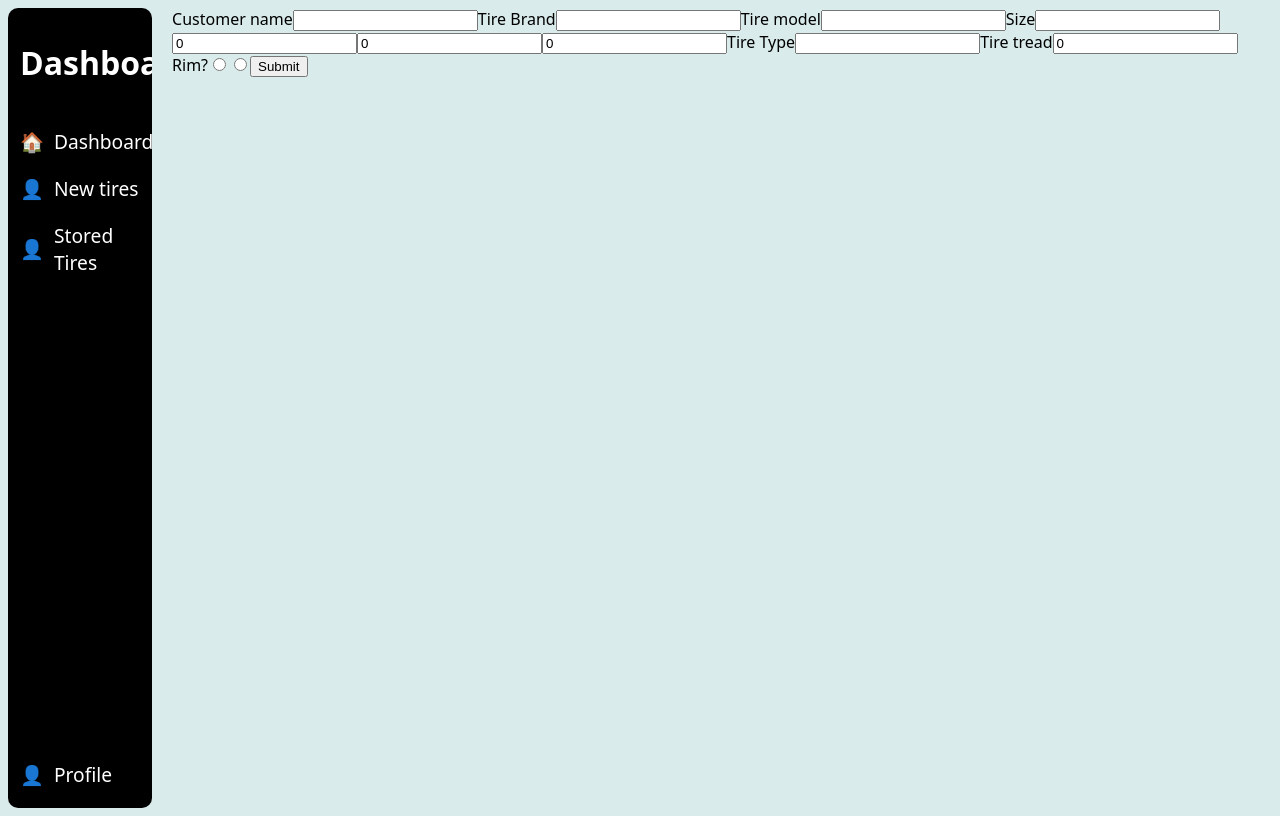
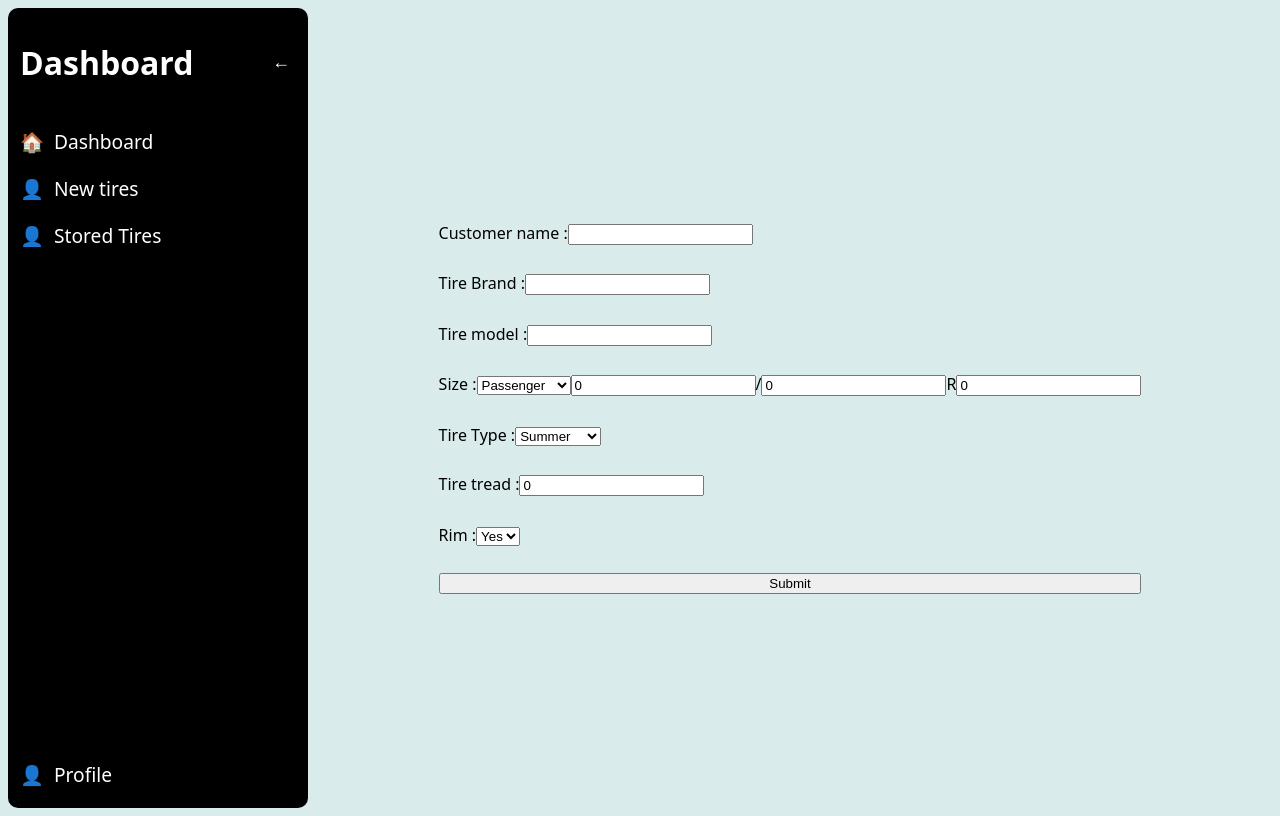
Before and after one commit to LouisThmas/mechani-tracker, a React (Vite) app in the folder client/: page /createtire in a window 1280 px wide. Built offline with nearby package versions, Linux system fonts and the light colour scheme.

Commit message:
feat(create tire): Modified the terrible code to add a tire and some basic formatting

```diff
--- a/client/src/pages/CreateTirePage.css
+++ b/client/src/pages/CreateTirePage.css
@@ -0,0 +1,14 @@
+.content {
+    display: flex;
+    flex-direction: row;
+    height: 100%;
+    justify-content: center;
+    align-items: center;
+}
+
+.form {
+    height: 50%;
+    flex-direction: column;
+    display: flex;
+    justify-content: space-around;
+}
--- a/client/src/pages/CreateTirePage.tsx
+++ b/client/src/pages/CreateTirePage.tsx
@@ -1,84 +1,130 @@
-import { useState } from "react";
+import { useReducer } from "react";
+import './CreateTirePage.css'
+
 
 export default function CreateTirePage() {
-    const [form, setForm] = useState({ owner: {name: ""}, brand: "", model: "", size: {type: "", width: 0, ratio: 0, radius: 0}, type: "", tread: 0, rim: false });
+  type Action = | { type: "SET_FIELD"; field: keyof typeof initialFormState; value: any } | { type: "RESET" };
 
-    // const handleChange = (e: React.ChangeEvent<HTMLInputElement>) => {
-    //     setForm(prev => ({ ...prev, [e.target.name]: e.target.value }));
-    // };
+  const initialFormState = {
+    owner: "",
+    brand: "",
+    model: "",
+    vehicleType: "p" as "p" | "lt" | "c" | "xl" | "t",
+    width: 0,
+    ratio: 0,
+    radius: 0,
+    type: "summer" as "summer" | "winter" | "all-season",
+    tread: 0,
+    rim: "",
+  };
 
-    // CHANGE THIS ASAP THIS IS BUNS
-    const handleChange = (e: React.ChangeEvent<HTMLInputElement>) => {
-        const { name, value } = e.target;
+  const [formState, dispatch] = useReducer(formReducer, initialFormState);
 
-        setForm(prev => {
-            const keys = name.split(".");
-            if (keys.length === 1) {
-            return { ...prev, [keys[0]]: value };
-            } else if (keys.length === 2) {
-            return {
-                ...prev,
-                [keys[0]]: {
-                ...prev[keys[0] as keyof typeof prev] as any,
-                [keys[1]]: value
-                }
-            };
-            }
-            return prev;
-        });
-    };
+  const handleChange = (field: keyof typeof initialFormState, value: any) => {
+    dispatch({ type: "SET_FIELD", field, value });
+  };
 
+  function formReducer(state: typeof initialFormState, action: Action) {
+  switch (action.type) {
+    case "SET_FIELD":
+      return { ...state, [action.field]: action.value };
+    case "RESET":
+      return initialFormState;
+    default:
+      return state;
+    }
+  }
 
-    const handleSubmit = async () => {
-      try {
-      const response = await fetch('http://localhost:3000/tires', {
-        method: 'POST',
-        headers: {
-          'Content-Type': 'application/json'
-        },
-        body: JSON.stringify(form)
+  const handleSubmit = async () => {
+    try {
+      const response = await fetch("http://localhost:3000/tires", {
+        method: "POST",
+        headers: { "Content-Type": "application/json" },
+        body: JSON.stringify({
+          owner: { name: formState.owner },
+          brand: formState.brand,
+          model: formState.model,
+          size: {
+            type: formState.vehicleType,
+            width: formState.width,
+            ratio: formState.ratio,
+            radius: formState.radius,
+          },
+          type: formState.type,
+          tread: formState.tread,
+          rim: formState.rim == "true" ? true : false,
+        }),
       });
 
       if (response.ok) {
-        const data = await response.json();
-        console.log('Response data:', data);
-        // setForm({ q1: '', q2: '', q3: '' });
+        console.log(await response.json());
+        dispatch({ type: "RESET" });
       } else {
-        console.error('Error:', response.statusText);
+        console.error("Error:", response.statusText);
       }
     } catch (error) {
-      console.error('Fetch error:', error);
+      console.error("Fetch error:", error);
     }
-    }
+  };
 
-    return (
-        <>
-            <label>Customer name
-                <input name="owner.name" value={form.owner.name} onChange={handleChange} />
+  return (
+      <div className="content">
+        <div className="form">
+          <div className="customer-content">
+            <label>Customer name :
+                <input name="owner.name" value={formState.owner} onChange={(e) => handleChange("owner", e.target.value)} />
             </label>
-            <label>Tire Brand
-                <input name="brand" value={form.brand} onChange={handleChange} />
+          </div>
+          <div>
+            <label>Tire Brand :
+                  <input name="brand" value={formState.brand} onChange={(e) => handleChange("brand", e.target.value)} />
             </label>
-            <label>Tire model
-                <input name="model" value={form.model} onChange={handleChange} />
+          </div>
+          <div>
+            <label>Tire model :
+                <input name="model" value={formState.model} onChange={(e) => handleChange("model", e.target.value)} />
             </label>
-            <label>Size
-                <input name="size.type" value={form.size.type} onChange={handleChange} />
-                <input name="size.width" value={form.size.width} onChange={handleChange} />
-                <input name="size.ratio" value={form.size.ratio} onChange={handleChange} />
-                <input name="size.radius" value={form.size.radius} onChange={handleChange} />
+          </div>
+          <div>
+            <label>Size :
+              <select value={formState.vehicleType} onChange={(e) => handleChange("vehicleType", e.target.value)}>
+                <option value="p">Passenger</option>
+                <option value="lt">Light Truck</option>
+                <option value="c">Commercial</option>
+                <option value="xl">XL</option>
+                <option value="t">Trailer</option>
+              </select>
+                <input name="size.width" value={formState.width} onChange={(e) => handleChange("width", e.target.value)} />
+                <span>/</span>
+                <input name="size.ratio" value={formState.ratio} onChange={(e) => handleChange("ratio", e.target.value)} />
+                <span>R</span>
+                <input name="size.radius" value={formState.radius} onChange={(e) => handleChange("radius", e.target.value)} />
             </label>
-            <label>Tire Type
-                <input name="type" value={form.type} onChange={handleChange} />
+          </div>
+          <div>
+            <label>Tire Type :
+                <select value={formState.type} onChange={(e) => handleChange("type", e.target.value)}>
+                  <option value="summer">Summer</option>
+                  <option value="winter">Winter</option>
+                  <option value="all-season">All Season</option>
+                </select>
             </label>
-            <label>Tire tread
-                <input name="tread" value={form.tread} onChange={handleChange} />
+          </div>
+          <div>
+            <label>Tire tread :
+                <input name="tread" value={formState.tread} onChange={(e) => handleChange("tread", e.target.value)} />
             </label>
-            <label>Rim?
-                <input name="q10" type="radio" value='true' onChange={() => {setForm(() => ({...form, rim: true}))}} />
-                <input name="q10" type="radio" value='false' onChange={() => {setForm(() => ({...form, rim: false}))}} />
+          </div>
+          <div>
+            <label>Rim :
+                <select value={formState.rim} onChange={(e) => handleChange("rim", e.target.value)}>
+                  <option value="true">Yes</option>
+                  <option value="false">No</option>
+                </select>
             </label>
-            <button onClick={handleSubmit}>Submit</button>
-        </>
+          </div>
+          <button onClick={handleSubmit}>Submit</button>
+        </div>
+    </div>
   )
 }
```
